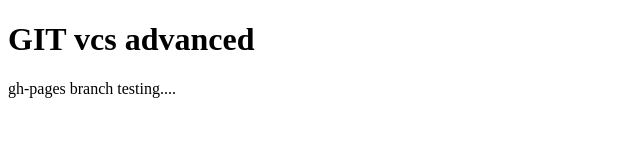
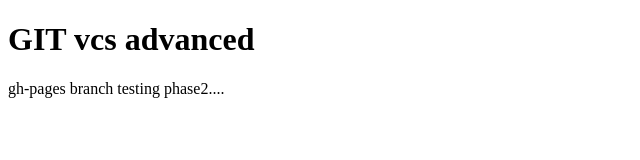
Before and after one commit to ogajvoronsky/-6-vcs-advanced, a plain HTML site: page index.html in a window 1280 px wide. Shown: the full height of the page, 0-640 px from the left. Drawn offline with Linux system fonts and the light colour scheme.

Commit message:
Commit gh-pages edited

```diff
--- a/index.html
+++ b/index.html
@@ -4,7 +4,7 @@
 
 <h1>GIT vcs advanced</h1>
 
-<p>gh-pages branch testing....</p>
+<p>gh-pages branch testing phase2....</p>
 
 </body>
 </html>
```
